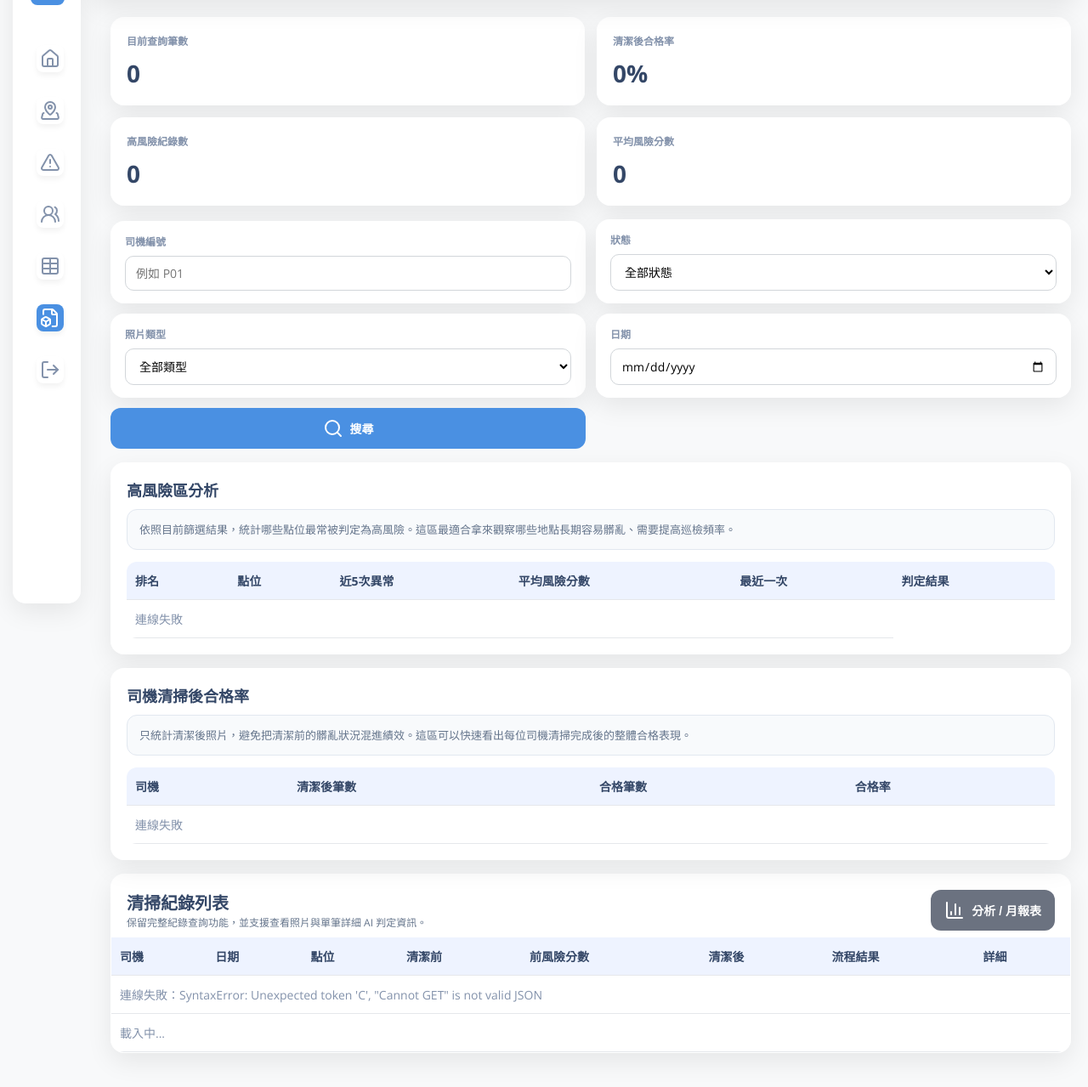
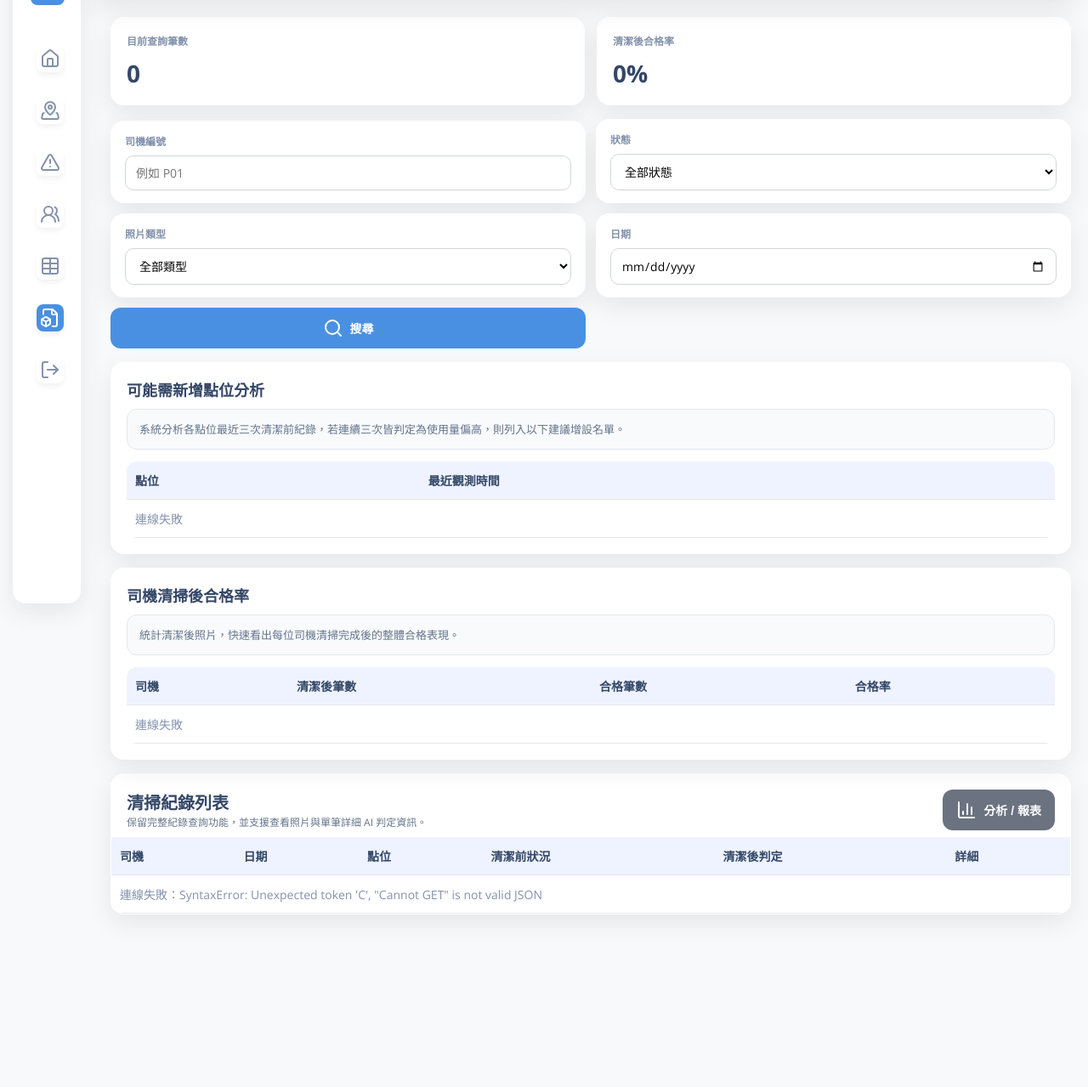
Before and after one commit to 11246018-beep/wc-route-planning, a Django app: template templates/routing/cleaning_records.html in a window 1280 px wide. Shown: the part 75-1354 px from the top of the page at 85% size. After the commit the page ends 1155 px from the top, so only its background shows below. Run offline with Django 5.2, Linux system fonts and the light colour scheme; the template is opened without the code that fills it, so the values that code supplies are empty; parts of the project's set-up code (start-up, migrations or seed data) failed here and were passed over.

Commit message:
Add files via upload

```diff
--- a/templates/routing/cleaning_records.html
+++ b/templates/routing/cleaning_records.html
@@ -186,7 +186,7 @@
 
     .summary-grid {
       display: grid;
-      grid-template-columns: repeat(4, minmax(0, 1fr));
+      grid-template-columns: repeat(2, minmax(0, 1fr));
       gap: 14px;
     }
 
@@ -604,14 +604,6 @@
         <div class="summary-label">清潔後合格率</div>
         <div class="summary-value" id="summaryQualifiedRate">0%</div>
       </div>
-      <div class="summary-card">
-        <div class="summary-label">高風險紀錄數</div>
-        <div class="summary-value" id="summaryRiskCount">0</div>
-      </div>
-      <div class="summary-card">
-        <div class="summary-label">平均風險分數</div>
-        <div class="summary-value" id="summaryAvgRisk">0</div>
-      </div>
     </section>
 
     <section class="toolbar">
@@ -651,23 +643,19 @@
 
     <section class="analysis-grid">
       <div class="analysis-card">
-        <h3 class="card-title">高風險區分析</h3>
+        <h3 class="card-title">可能需新增點位分析</h3>
         <div class="card-note">
-          依照目前篩選結果，統計哪些點位最常被判定為高風險。這區最適合拿來觀察哪些地點長期容易髒亂、需要提高巡檢頻率。
+          系統分析各點位最近三次清潔前紀錄，若連續三次皆判定為使用量偏高，則列入以下建議增設名單。
         </div>
         <table class="mini-table">
           <thead>
           <tr>
-            <th>排名</th>
             <th>點位</th>
-            <th>近5次異常</th>
-            <th>平均風險分數</th>
-            <th>最近一次</th>
-            <th>判定結果</th>
+            <th>最近觀測時間</th>
           </tr>
         </thead>
           <tbody id="riskAreaBody">
-            <tr><td colspan="5" class="empty-box">載入中...</td></tr>
+            <tr><td colspan="2" class="empty-box">載入中...</td></tr>
           </tbody>
         </table>
       </div>
@@ -675,7 +663,7 @@
       <div class="analysis-card">
         <h3 class="card-title">司機清掃後合格率</h3>
         <div class="card-note">
-          只統計清潔後照片，避免把清潔前的髒亂狀況混進績效。這區可以快速看出每位司機清掃完成後的整體合格表現。
+          統計清潔後照片，快速看出每位司機清掃完成後的整體合格表現。
         </div>
         <table class="mini-table">
           <thead>
@@ -702,7 +690,7 @@
           </div>
         </div>
         <button class="btn gray" type="button" onclick="window.location.href='/cleaning-report/'">
-          <i data-lucide="bar-chart-3"></i> 分析 / 月報表
+          <i data-lucide="bar-chart-3"></i> 分析 / 報表
         </button>
       </div>
 
@@ -712,18 +700,13 @@
             <th>司機</th>
             <th>日期</th>
             <th>點位</th>
-            <th>清潔前</th>
-            <th>前風險分數</th>
-            <th>清潔後</th>
-            <th>流程結果</th>
+            <th>清潔前狀況</th>
+            <th>清潔後判定</th>
             <th>詳細</th>
           </tr>
         </thead>
         <tbody id="tableBody">
-          <tr><td colspan="8" class="empty-box">載入中...</td></tr>
-        </tbody>
-        <tbody id="tableBody">
-          <tr><td colspan="8" class="empty-box">載入中...</td></tr>
+          <tr><td colspan="6" class="empty-box">載入中...</td></tr>
         </tbody>
       </table>
     </section>
@@ -767,20 +750,6 @@
             <div class="detail-value" id="modalStatus">-</div>
           </div>
 
-          <div class="detail-item">
-            <div class="detail-label">是否高風險</div>
-            <div class="detail-value" id="modalRisk">-</div>
-          </div>
-
-          <div class="detail-item">
-            <div class="detail-label">風險分數</div>
-            <div class="detail-value" id="modalRiskScore">-</div>
-          </div>
-
-          <div class="detail-item">
-            <div class="detail-label">原因 / 補充</div>
-            <div class="detail-value" id="modalReason">-</div>
-          </div>
         </div>
       </div>
     </div>
@@ -887,108 +856,73 @@
       const qualifiedAfter = afterRecords.filter(r => r.status === '合格' || r.is_qualified === true);
       const qualifiedRate = afterRecords.length ? ((qualifiedAfter.length / afterRecords.length) * 100).toFixed(1) : '0.0';
 
-      const riskScores = records
-        .map(r => Number(r.risk_score))
-        .filter(v => !Number.isNaN(v));
 
-      const avgRisk = riskScores.length
-        ? (riskScores.reduce((sum, v) => sum + v, 0) / riskScores.length).toFixed(1)
-        : '0';
 
       document.getElementById('summaryTotalRecords').textContent = total;
       document.getElementById('summaryQualifiedRate').textContent = `${qualifiedRate}%`;
-      document.getElementById('summaryRiskCount').textContent = riskRecords.length;
-      document.getElementById('summaryAvgRisk').textContent = avgRisk;
     }
 
-    function renderRiskAreaAnalysis(records) {
+    async function loadToiletDemandAnalysis() {
+
       const tbody = document.getElementById('riskAreaBody');
 
-      // 只看清潔前照片，因為高風險判定應該來自清潔前狀態
-      const beforeRecords = records.filter(r => r.photo_type === 'before');
+      tbody.innerHTML = `
+        <tr>
+          <td colspan="2" class="empty-box">
+            載入中...
+          </td>
+        </tr>
+      `;
 
-      if (!beforeRecords.length) {
-        tbody.innerHTML = `<tr><td colspan="6" class="empty-box">目前沒有清潔前資料</td></tr>`;
+      try {
+
+        const res = await fetch('/api/toilet-demand-analysis/');
+        const data = await res.json();
+
+        if (!res.ok || !data.ok) {
+          tbody.innerHTML = `
+            <tr>
+              <td colspan="2" class="empty-box">
+                讀取失敗
+              </td>
+            </tr>
+          `;
           return;
         }
 
-      const pointMap = {};
+        const records = data.records || [];
 
-      // 先依點位分組
-      beforeRecords.forEach(record => {
-        const key = record.stop_address || record.point_key || '-';
-
-        if (!pointMap[key]) {
-          pointMap[key] = [];
-        }
-
-        pointMap[key].push(record);
-      });
-
-      const result = [];
-
-      Object.entries(pointMap).forEach(([address, pointRecords]) => {
-        // 依時間新到舊排序
-        pointRecords.sort((a, b) => {
-          return new Date(b.created_at) - new Date(a.created_at);
-        });
-
-        // 只取最近 5 次
-        const recentFive = pointRecords.slice(0, 5);
-
-        const abnormalCount = recentFive.filter(r => r.is_risk).length;
-
-        const riskScores = recentFive
-          .map(r => Number(r.risk_score))
-          .filter(v => !Number.isNaN(v));
-
-        const avgRisk = riskScores.length
-          ? (riskScores.reduce((sum, v) => sum + v, 0) / riskScores.length).toFixed(1)
-          : '-';
-
-        // 你的規則：近 5 次中有 3 次以上異常，就算高風險區
-        const isHighRiskArea = abnormalCount >= 3;
-
-        result.push({
-          address,
-          recent_count: recentFive.length,
-          abnormal_count: abnormalCount,
-          avg_risk: avgRisk,
-          latest: recentFive[0]?.created_at || '-',
-          is_high_risk_area: isHighRiskArea,
-        });
-      });
-
-      // 先顯示真正高風險區，再依異常次數排序
-      result.sort((a, b) => {
-        if (a.is_high_risk_area !== b.is_high_risk_area) {
-          return b.is_high_risk_area - a.is_high_risk_area;
-        }
-        return b.abnormal_count - a.abnormal_count;
-      });
-
-      if (!result.length) {
-        tbody.innerHTML = `<tr><td colspan="6" class="empty-box">目前沒有可分析的點位資料</td></tr>`;
+        if (!records.length) {
+          tbody.innerHTML = `
+            <tr>
+              <td colspan="2" class="empty-box">
+                目前沒有需新增點位的區域
+              </td>
+            </tr>
+          `;
           return;
         }
 
-      tbody.innerHTML = result.map((item, index) => `
+        tbody.innerHTML = records.map(item => `
           <tr>
-          <td>${index + 1}</td>
             <td>${escapeHtml(item.address)}</td>
-          <td>${item.abnormal_count} / ${item.recent_count}</td>
-          <td>${item.avg_risk}</td>
-          <td>${escapeHtml(item.latest)}</td>
-          <td>
-            ${
-              item.is_high_risk_area
-                ? '<span class="status-pill status-warning">高風險區</span>'
-                : '<span class="status-pill status-neutral">一般</span>'
-            }
+
+            <td>${escapeHtml(item.latest_time || '-')}</td>
+          </tr>
+        `).join('');
+
+      } catch (err) {
+
+        tbody.innerHTML = `
+          <tr>
+            <td colspan="2" class="empty-box">
+              連線失敗
             </td>
           </tr>
-      `).join('');
+        `;
       }
+    }
+
 
     function renderDriverQualifiedRate(records) {
       const tbody = document.getElementById('driverRateBody');
@@ -1036,11 +970,124 @@
       }).join('');
     }
 
+    function isUnqualified(record) {
+  return (
+    record &&
+    (
+      record.status === '不合格' ||
+      record.is_qualified === false ||
+      record.is_risk === true
+    )
+  );
+}
+
+function isQualified(record) {
+  return (
+    record &&
+    (
+      record.status === '合格' ||
+      record.is_qualified === true
+    )
+  );
+}
+
+function getBeforeHtml(before) {
+  if (!before) {
+    return '<span class="small-text">未上傳</span>';
+  }
+
+  if (isUnqualified(before)) {
+    return '<span class="status-pill status-warning">使用量偏高</span>';
+  }
+
+  if (isQualified(before)) {
+    return '<span class="status-pill status-neutral">狀況正常</span>';
+  }
+
+  return '<span class="status-pill status-neutral">未判定</span>';
+}
+
+function getAfterHtml(after) {
+  if (!after) {
+    return '<span class="small-text">未上傳</span>';
+  }
+
+  if (isQualified(after)) {
+    return '<span class="status-pill status-success">合格</span>';
+  }
+
+  if (isUnqualified(after)) {
+    return '<span class="status-pill status-danger">不合格</span>';
+  }
+
+  return '<span class="status-pill status-neutral">未判定</span>';
+}
+
+function getCleaningResultHtml(before, after) {
+  if (!before || !after) {
+    return '<span class="status-pill status-warning">未完成</span>';
+  }
+
+  const beforeBad = isUnqualified(before);
+  const beforeGood = isQualified(before);
+  const afterBad = isUnqualified(after);
+  const afterGood = isQualified(after);
+
+  if (beforeBad && afterGood) {
+    return '<span class="status-pill status-success">已改善</span>';
+  }
+
+  if (beforeBad && afterBad) {
+    return '<span class="status-pill status-danger">需重清</span>';
+  }
+
+  if (beforeGood && afterGood) {
+    return '<span class="status-pill status-success">正常完成</span>';
+  }
+
+  if (beforeGood && afterBad) {
+    return '<span class="status-pill status-danger">清掃異常</span>';
+  }
+
+  return '<span class="status-pill status-neutral">未判定</span>';
+}
+
+function getCleaningResultText(before, after) {
+
+  if (!before || !after) {
+    return '未完成';
+  }
+
+  const beforeBad = isUnqualified(before);
+  const beforeGood = isQualified(before);
+
+  const afterBad = isUnqualified(after);
+  const afterGood = isQualified(after);
+
+  if (beforeBad && afterGood) {
+    return '已改善';
+  }
+
+  if (beforeBad && afterBad) {
+    return '需重清';
+  }
+
+  if (beforeGood && afterGood) {
+    return '正常完成';
+  }
+
+  if (beforeGood && afterBad) {
+    return '清掃異常';
+  }
+
+  return '未判定';
+}
+
 function renderTable(records) {
   const tbody = document.getElementById('tableBody');
 
   if (!records.length) {
-        tbody.innerHTML = `<tr><td colspan="8" class="empty-box">查無資料</td></tr>`;
+    tbody.innerHTML = `<tr><td colspan="6" class="empty-box">查無資料</td></tr>`;
     return;
   }
 
@@ -1060,9 +1107,9 @@
       };
     }
 
-        if (record.photo_type === 'before') {
+    if (record.photo_type === 'before' || record.photo_type === '前') {
       grouped[key].before = record;
-        } else if (record.photo_type === 'after') {
+    } else if (record.photo_type === 'after' || record.photo_type === '後') {
       grouped[key].after = record;
     }
   });
@@ -1070,7 +1117,7 @@
   const rows = Object.values(grouped);
 
   if (!rows.length) {
-        tbody.innerHTML = `<tr><td colspan="8" class="empty-box">查無可整理的流程資料</td></tr>`;
+    tbody.innerHTML = `<tr><td colspan="6" class="empty-box">查無可整理的流程資料</td></tr>`;
     return;
   }
 
@@ -1078,50 +1125,13 @@
     const before = row.before;
     const after = row.after;
 
-        let beforeHtml = '<span class="small-text">未上傳</span>';
-        if (before) {
-          beforeHtml = before.is_risk
-            ? '<span class="status-pill status-warning">高風險</span>'
-            : '<span class="status-pill status-neutral">正常</span>';
-        }
-
-        const beforeRiskScore = before
-          ? escapeHtml(before.risk_score || '0')
-          : '<span class="small-text">-</span>';
-
-        let afterHtml = '<span class="small-text">未上傳</span>';
-        if (after) {
-          if (after.status === '合格') {
-            afterHtml = '<span class="status-pill status-success">合格</span>';
-          } else if (after.status === '不合格') {
-            afterHtml = '<span class="status-pill status-danger">不合格</span>';
-          } else {
-            afterHtml = `<span class="status-pill status-neutral">${escapeHtml(after.status || '-')}</span>`;
-          }
-        }
-
-        let resultHtml = '<span class="status-pill status-warning">未完成</span>';
-        if (before && after) {
-          if (before.is_risk && after.status === '合格') {
-            resultHtml = '<span class="status-pill status-success">已改善</span>';
-          } else if (before.is_risk && after.status === '不合格') {
-            resultHtml = '<span class="status-pill status-danger">需重清</span>';
-          } else if (!before.is_risk && after.status === '合格') {
-            resultHtml = '<span class="status-pill status-success">正常完成</span>';
-          } else if (!before.is_risk && after.status === '不合格') {
-            resultHtml = '<span class="status-pill status-danger">清掃異常</span>';
-          }
-        }
-
     return `
       <tr>
         <td>${escapeHtml(row.driver_code)}</td>
         <td>${escapeHtml(row.date)}</td>
         <td>${escapeHtml(row.stop_address)}</td>
-            <td>${beforeHtml}</td>
-            <td>${beforeRiskScore}</td>
-            <td>${afterHtml}</td>
-            <td>${resultHtml}</td>
+        <td>${getBeforeHtml(before)}</td>
+        <td>${getAfterHtml(after)}</td>
         <td>
           <button
             type="button"
@@ -1182,17 +1192,14 @@
       document.getElementById('modalPhotoType').textContent = '清潔前 / 清潔後';
 
       const beforeStatus = before
-        ? (before.is_risk ? '高風險' : '正常')
+      ? (isUnqualified(before) ? '不合格' : isQualified(before) ? '合格' : '未判定')
       : '未上傳';
 
     const afterStatus = after
-        ? (after.status || '-')
+      ? (isUnqualified(after) ? '不合格' : isQualified(after) ? '合格' : '未判定')
       : '未上傳';
 
-      document.getElementById('modalStatus').textContent = `前：${beforeStatus}｜後：${afterStatus}`;
-      document.getElementById('modalRisk').textContent = before ? (before.is_risk ? '是' : '否') : '-';
-      document.getElementById('modalRiskScore').textContent = before ? (before.risk_score || '-') : '-';
-      document.getElementById('modalReason').textContent = before ? (before.risk_reason || '-') : '-';
+      document.getElementById('modalStatus').textContent = getCleaningResultText(before, after);
 
       modal.classList.add('show');
     }
@@ -1222,8 +1229,8 @@
       const riskAreaBody = document.getElementById('riskAreaBody');
       const driverRateBody = document.getElementById('driverRateBody');
 
-      tbody.innerHTML = `<tr><td colspan="8" class="empty-box">載入中...</td></tr>`;
-      riskAreaBody.innerHTML = `<tr><td colspan="5" class="empty-box">載入中...</td></tr>`;
+      tbody.innerHTML = `<tr><td colspan="6" class="empty-box">載入中...</td></tr>`;
+      riskAreaBody.innerHTML = `<tr><td colspan="2" class="empty-box">載入中...</td></tr>`;
       driverRateBody.innerHTML = `<tr><td colspan="4" class="empty-box">載入中...</td></tr>`;
 
       try {
@@ -1231,8 +1238,8 @@
         const data = await res.json();
 
         if (!res.ok || !data.ok) {
-          tbody.innerHTML = `<tr><td colspan="8" class="empty-box">讀取失敗：${escapeHtml(data.message || '未知錯誤')}</td></tr>`;
-          riskAreaBody.innerHTML = `<tr><td colspan="5" class="empty-box">讀取失敗</td></tr>`;
+          tbody.innerHTML = `<tr><td colspan="6" class="empty-box">讀取失敗：${escapeHtml(data.message || '未知錯誤')}</td></tr>`;
+          riskAreaBody.innerHTML = `<tr><td colspan="2" class="empty-box">讀取失敗</td></tr>`;
           driverRateBody.innerHTML = `<tr><td colspan="4" class="empty-box">讀取失敗</td></tr>`;
           return;
         }
@@ -1241,13 +1248,13 @@
         allRecords = records;
 
         renderSummary(records);
-        renderRiskAreaAnalysis(records);
+        loadToiletDemandAnalysis();
         renderDriverQualifiedRate(records);
         renderTable(records);
         updateLastUpdateTime();
       } catch (err) {
-        tbody.innerHTML = `<tr><td colspan="8" class="empty-box">連線失敗：${escapeHtml(err)}</td></tr>`;
-        riskAreaBody.innerHTML = `<tr><td colspan="5" class="empty-box">連線失敗</td></tr>`;
+        tbody.innerHTML = `<tr><td colspan="6" class="empty-box">連線失敗：${escapeHtml(err)}</td></tr>`;
+        riskAreaBody.innerHTML = `<tr><td colspan="2" class="empty-box">連線失敗</td></tr>`;
         driverRateBody.innerHTML = `<tr><td colspan="4" class="empty-box">連線失敗</td></tr>`;
       }
     }
```
Lines whose indentation alone changed are shown as unchanged.
